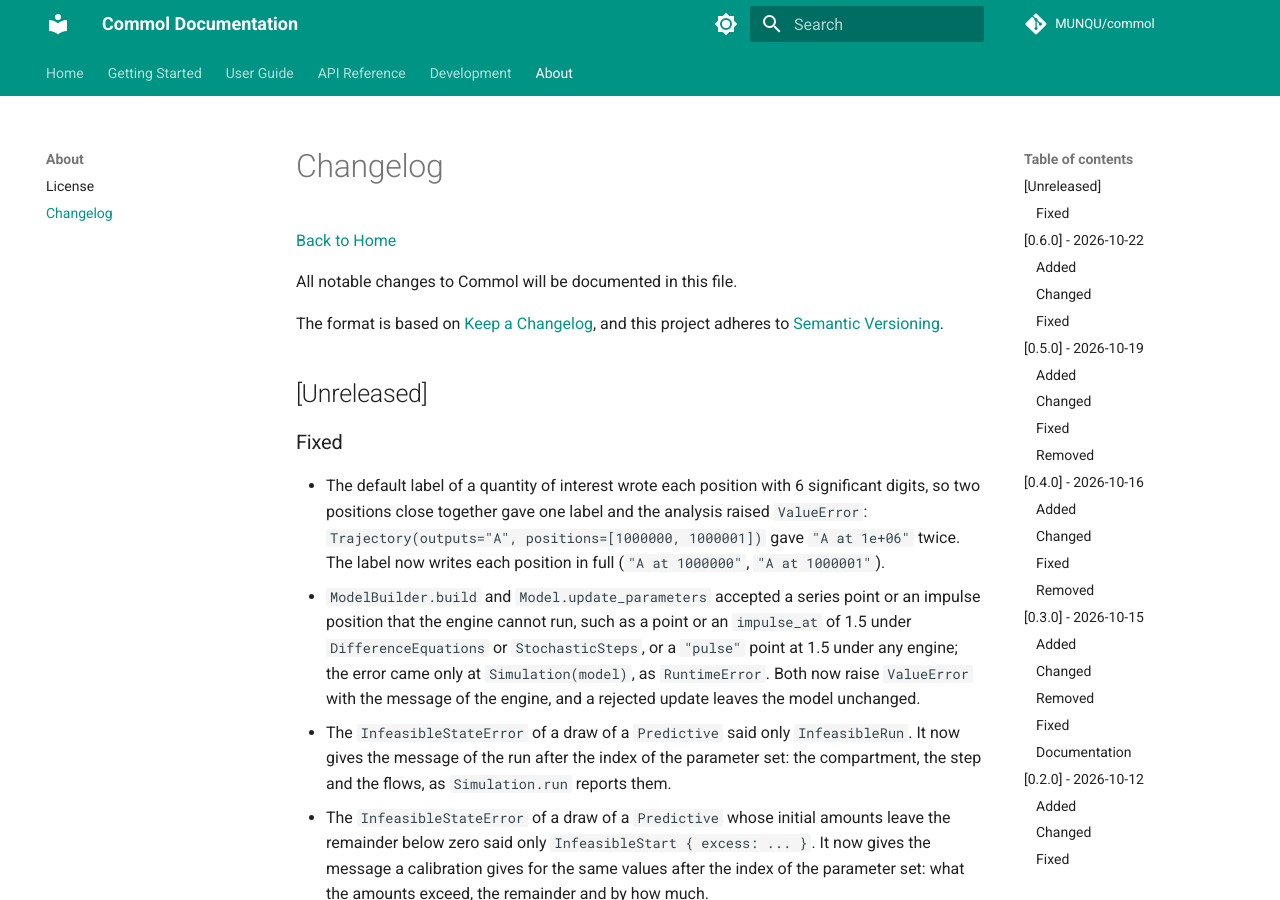
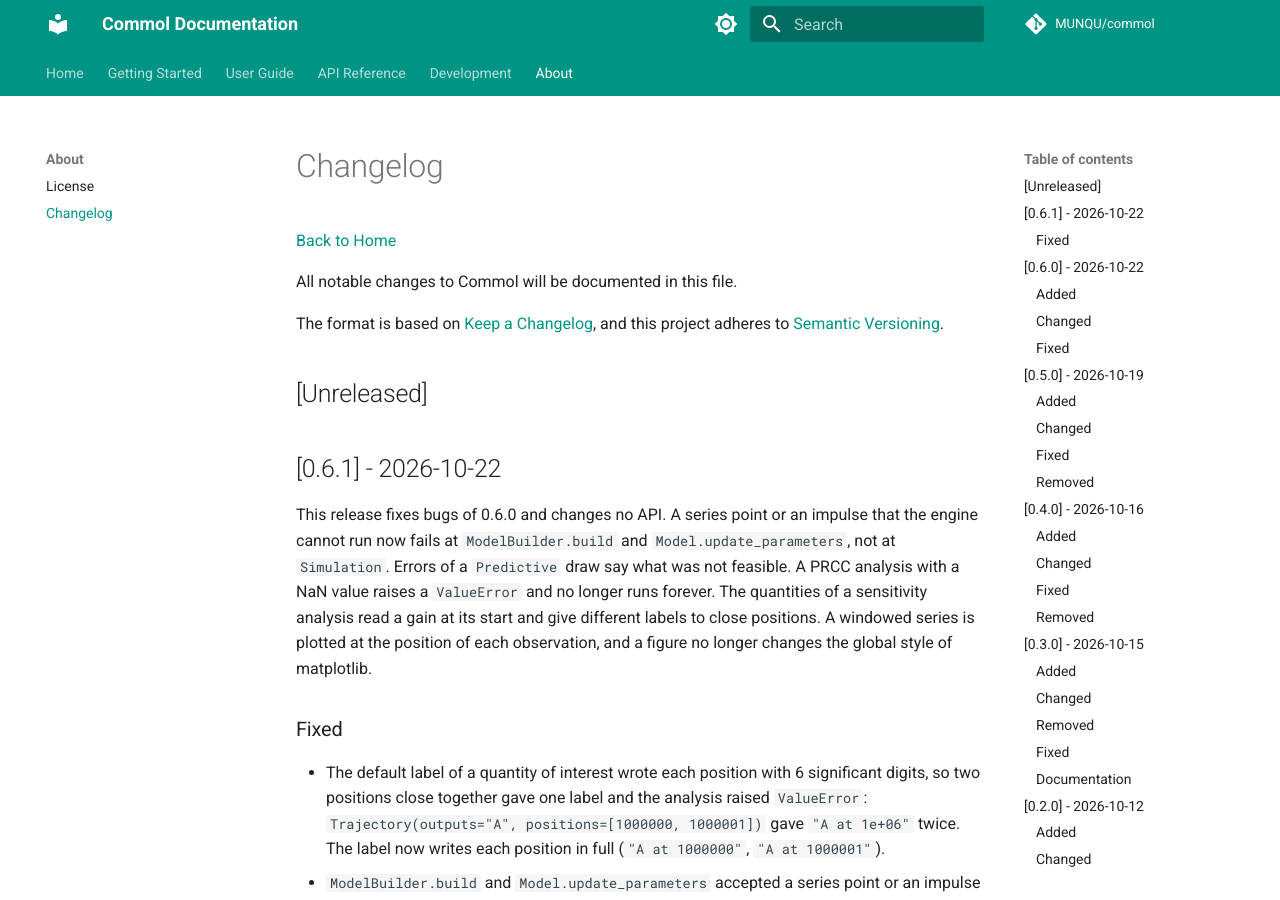
Before and after one commit to MUNQU/commol, an MkDocs documentation site: the page built from docs/about/changelog.md, in a window 1280 px wide and 900 px high. Built offline with MkDocs 1.6.1 and Material for MkDocs 9.7.7, drawn with Linux system fonts in a browser that asks for light colours; comment, search, counter and statistics services are not loaded; the version menu is left out; some of the changed text lies outside the part shown.

Commit message:
docs(changelog): release 0.6.1

```diff
--- a/docs/about/changelog.md
+++ b/docs/about/changelog.md
@@ -8,6 +8,17 @@
 and this project adheres to [Semantic Versioning](https://semver.org/spec/v2.0.0.html).
 
 ## [Unreleased]
+
+## [0.6.1] - 2026-10-22
+
+This release fixes bugs of 0.6.0 and changes no API. A series point or an
+impulse that the engine cannot run now fails at `ModelBuilder.build` and
+`Model.update_parameters`, not at `Simulation`. Errors of a `Predictive` draw
+say what was not feasible. A PRCC analysis with a NaN value raises a
+`ValueError` and no longer runs forever. The quantities of a sensitivity
+analysis read a gain at its start and give different labels to close
+positions. A windowed series is plotted at the position of each observation,
+and a figure no longer changes the global style of matplotlib.
 
 ### Fixed
 
@@ -1141,6 +1152,7 @@
 ## Version History
 
 - **Unreleased** - Current development version
+- **0.6.1** - Fixes of 0.6.0: checks at build, messages of infeasible draws, PRCC with NaN, quantity labels and starts, plots
 - **0.6.0** - Uncertainty methods with a model of the data: likelihood, posteriors, local approximations, conformal intervals, profiles and sensitivity analysis
 - **0.5.0** - Uncertainty by resampling the data, identifiability of parameters and the removal of the ensemble calibration
 - **0.4.0** - One process under several structures and engines, stochastic engines and model descriptions
```
